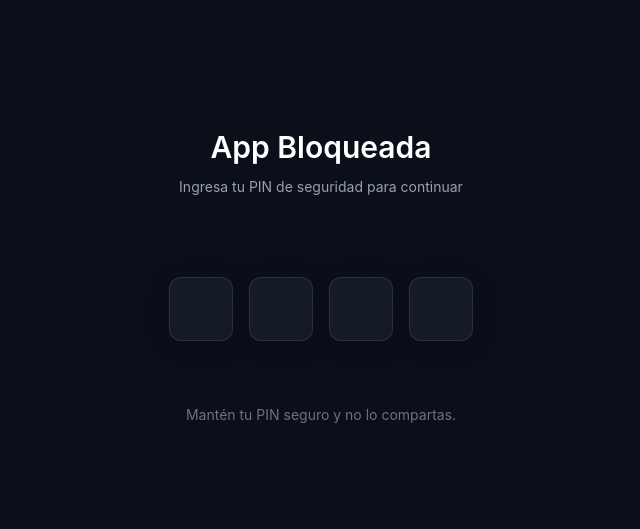
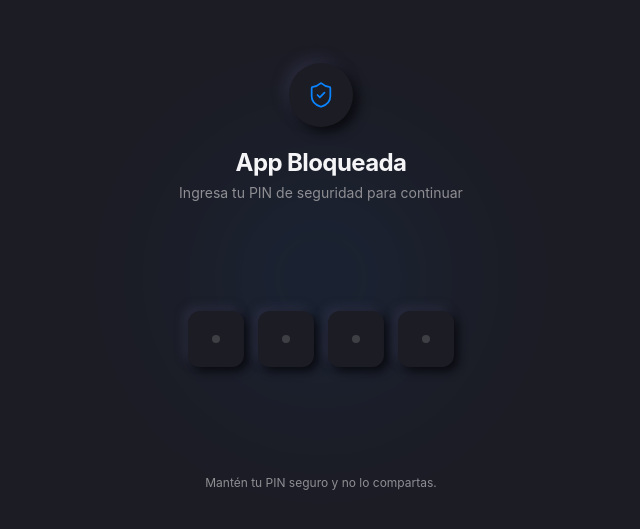
Before and after one commit to 2001mapa/MoneyBot, a Next.js app: page /lock in a window 1280 px wide. Shown: the part 123-652 px from the top of the page, without its empty margins (319-959 px from the left). Built offline with nearby package versions, Linux system fonts and the light colour scheme.

Commit message:
feat(lock): neumorfismo theme-aware en pantalla PIN con animacion orbital mejorada

```diff
--- a/src/components/OTPVerification.tsx
+++ b/src/components/OTPVerification.tsx
@@ -1,8 +1,8 @@
 'use client'
 
-import React, { useState, useEffect, useRef } from 'react'
+import React, { useState, useRef } from 'react'
 import { motion, AnimatePresence } from 'framer-motion'
-import { Lock } from 'lucide-react'
+import { ShieldCheck, AlertCircle } from 'lucide-react'
 
 interface OTPVerificationProps {
   onSuccess?: () => void
@@ -15,8 +15,8 @@ interface OTPVerificationProps {
 export function OTPVerification({
   onSuccess,
   onVerify,
-  title = "Verify your number",
-  subtitle = "Enter the 4-digit code",
+  title = "MoneyBot",
+  subtitle = "Ingresa tu PIN de 4 dígitos",
   hideToast = false
 }: OTPVerificationProps) {
   const [otp, setOtp] = useState(['', '', '', ''])
@@ -25,23 +25,19 @@ export function OTPVerification({
   const [isError, setIsError] = useState(false)
   const inputRefs = useRef<(HTMLInputElement | null)[]>([])
 
-  useEffect(() => {
-    async function processCode() {
-      if (otp.every(digit => digit !== '') && !isVerifying && !isError && !isVerified) {
+  const processCode = async (newOtp: string[]) => {
+    if (!newOtp.every(d => d !== '') || isVerifying || isError || isVerified) return
     setIsVerifying(true)
-        const codeStr = otp.join('')
+    const codeStr = newOtp.join('')
 
     if (onVerify) {
       const isValid = await onVerify(codeStr)
       if (isValid) {
-            // After 1.5s in orbit, trigger the final collapse
         setTimeout(() => {
           setIsVerified(true)
-              // Wait 0.5s for collapse animation, then route
-              setTimeout(() => { if (onSuccess) onSuccess() }, 500)
-            }, 1500)
+          setTimeout(() => { if (onSuccess) onSuccess() }, 700)
+        }, 1800)
       } else {
-            // Wait a bit, then shake and reset
         setTimeout(() => {
           setIsError(true)
           setIsVerifying(false)
@@ -49,19 +45,16 @@ export function OTPVerification({
           setTimeout(() => {
             setIsError(false)
             inputRefs.current[0]?.focus()
-              }, 600)
+          }, 700)
         }, 1000)
       }
     } else {
       setTimeout(() => {
         setIsVerified(true)
-            setTimeout(() => { if (onSuccess) onSuccess() }, 500)
-          }, 1500)
+        setTimeout(() => { if (onSuccess) onSuccess() }, 700)
+      }, 1800)
     }
   }
-    }
-    processCode()
-  }, [otp, isVerifying, isError, isVerified, onSuccess, onVerify])
 
   const handleChange = (index: number, value: string) => {
     setIsError(false)
@@ -71,6 +64,7 @@ export function OTPVerification({
     newOtp[index] = digit
     setOtp(newOtp)
     if (digit && index < 3) inputRefs.current[index + 1]?.focus()
+    processCode(newOtp)
   }
 
   const handleKeyDown = (index: number, e: React.KeyboardEvent<HTMLInputElement>) => {
@@ -88,99 +82,214 @@ export function OTPVerification({
       setOtp(newOtp)
       const nextFocus = Math.min(pastedData.length, 3)
       inputRefs.current[nextFocus]?.focus()
+      processCode(newOtp)
     }
   }
 
+  // Posiciones de los 4 cubos en órbita (distribuidos en cruz)
+  const orbitRadius = 52
+  const orbitPositions = [
+    { x: -orbitRadius, y: 0 },       // izquierda
+    { x: 0,           y: -orbitRadius }, // arriba
+    { x: orbitRadius, y: 0 },        // derecha
+    { x: 0,           y: orbitRadius },  // abajo
+  ]
+
   return (
-    <div className="min-h-screen bg-[#0B0F19] text-white flex flex-col items-center justify-center p-6 font-sans relative overflow-hidden">
+    <div
+      className="min-h-screen flex flex-col items-center justify-center p-6 relative overflow-hidden"
+      style={{ background: 'var(--background)', color: 'var(--foreground)' }}
+    >
+      {/* Ambient glow orb — adapts to theme primary color */}
+      <div
+        className="absolute w-96 h-96 rounded-full blur-3xl opacity-10 pointer-events-none"
+        style={{ background: 'radial-gradient(circle, var(--primary), transparent 70%)' }}
+      />
 
-      <div className="w-full max-w-sm mb-12 text-center relative z-10">
-        <h1 className="text-3xl font-semibold mb-3">{title}</h1>
-        <p className="text-gray-400 text-sm">{subtitle}</p>
+      {/* Header */}
+      <motion.div
+        className="w-full max-w-xs mb-14 text-center z-10"
+        animate={{ y: isVerifying ? -12 : 0, opacity: isVerifying ? 0.6 : 1 }}
+        transition={{ duration: 0.5 }}
+      >
+        {/* Icon neumorphic circle */}
+        <div
+          className="w-16 h-16 rounded-full flex items-center justify-center mx-auto mb-5"
+          style={{
+            background: 'var(--background)',
+            boxShadow: '5px 5px 12px var(--neu-dark), -5px -5px 12px var(--neu-light)',
+          }}
+        >
+          <motion.div
+            animate={isVerified ? { scale: [1, 1.3, 1] } : {}}
+            transition={{ duration: 0.4 }}
+          >
+            <ShieldCheck
+              className="w-7 h-7"
+              strokeWidth={1.5}
+              style={{ color: isVerified ? 'var(--income)' : 'var(--primary)' }}
+            />
+          </motion.div>
         </div>
 
-      <div className="w-full max-w-sm h-32 flex items-center justify-center relative">
+        <h1 className="text-2xl font-bold tracking-tight mb-1">{title}</h1>
+        <p className="text-sm" style={{ color: 'var(--muted-foreground)' }}>{subtitle}</p>
+      </motion.div>
 
-        {/* SVG Orbital Ring & Hub */}
+      {/* === MAIN PIN AREA === */}
+      <div className="relative w-40 h-40 flex items-center justify-center z-10 mb-14">
+
+        {/* Orbital SVG ring — visible during verification */}
         <AnimatePresence>
           {isVerifying && !isVerified && (
             <motion.div
-              initial={{ opacity: 0, scale: 0.8 }}
+              initial={{ opacity: 0, scale: 0.6 }}
               animate={{ opacity: 1, scale: 1 }}
-              exit={{ opacity: 0, scale: 0 }}
-              transition={{ delay: 0.2, duration: 0.5 }}
+              exit={{ opacity: 0, scale: 0.6 }}
+              transition={{ duration: 0.4 }}
               className="absolute inset-0 flex items-center justify-center pointer-events-none"
             >
-              <svg width="140" height="140" className="absolute">
-                <circle cx="70" cy="70" r="48" stroke="rgba(255,255,255,0.15)" strokeWidth="1" fill="none" />
-                <circle cx="70" cy="70" r="4" fill="#3b82f6" />
+              <svg width="160" height="160">
+                {/* Guide ring */}
+                <circle
+                  cx="80" cy="80" r={orbitRadius}
+                  stroke="var(--border)"
+                  strokeWidth="1.5"
+                  fill="none"
+                />
+                {/* Spinning comet arc */}
+                <motion.circle
+                  cx="80" cy="80" r={orbitRadius}
+                  stroke="var(--primary)"
+                  strokeWidth="2"
+                  fill="none"
+                  strokeDasharray={`${orbitRadius * 0.8} ${orbitRadius * 6}`}
+                  strokeLinecap="round"
+                  animate={{ rotate: 360 }}
+                  transition={{ duration: 1.2, repeat: Infinity, ease: 'linear' }}
+                  style={{ transformOrigin: '80px 80px' }}
+                />
+                {/* Center nucleus */}
+                <motion.circle
+                  cx="80" cy="80" r="5"
+                  fill="var(--primary)"
+                  animate={{ scale: [1, 1.3, 1], opacity: [1, 0.7, 1] }}
+                  transition={{ duration: 1.2, repeat: Infinity, ease: 'easeInOut' }}
+                  style={{ transformOrigin: '80px 80px' }}
+                />
               </svg>
             </motion.div>
           )}
         </AnimatePresence>
 
-        {/* Orbiting Cubes */}
-        <div className="relative flex items-center justify-center w-full h-full">
+        {/* Success ring */}
+        <AnimatePresence>
+          {isVerified && (
+            <motion.div
+              initial={{ opacity: 0, scale: 0.5 }}
+              animate={{ opacity: 1, scale: 1 }}
+              transition={{ duration: 0.5, type: 'spring', bounce: 0.5 }}
+              className="absolute inset-0 flex items-center justify-center pointer-events-none"
+            >
+              <svg width="160" height="160">
+                <motion.circle
+                  cx="80" cy="80" r={orbitRadius}
+                  stroke="var(--income)"
+                  strokeWidth="2.5"
+                  fill="none"
+                  initial={{ pathLength: 0 }}
+                  animate={{ pathLength: 1 }}
+                  transition={{ duration: 0.5, ease: 'easeOut' }}
+                />
+                <circle cx="80" cy="80" r="8" fill="var(--income)" />
+              </svg>
+            </motion.div>
+          )}
+        </AnimatePresence>
+
+        {/* The 4 orbiting cubes */}
         {otp.map((digit, idx) => {
-            const normalX = (idx - 1.5) * 80 // Spread them out: -120, -40, 40, 120
-            const orbitAngle = idx * 90
+          const normalX = (idx - 1.5) * 70  // Spread linearly: -105, -35, 35, 105
+          const orbitPos = orbitPositions[idx]
 
           return (
             <motion.div
               key={idx}
-                className="absolute flex items-center justify-center"
-                initial={false}
+              className="absolute"
               animate={
                 isVerified
-                    ? {
-                        x: 0,
-                        rotate: orbitAngle + 1080 // Keep rotating or freeze
+                  ? { x: 0, y: 0, scale: 0, opacity: 0 }
+                  : isVerifying
+                    ? { x: orbitPos.x, y: orbitPos.y, rotate: [0, 360], scale: 0.65, opacity: 0.9 }
+                    : { x: normalX, y: 0, scale: 1, opacity: 1 }
               }
+              transition={
+                isVerified
+                  ? { duration: 0.4, ease: 'easeIn' }
                   : isVerifying
                     ? {
-                          x: 0,
-                          rotate: [0, 0, orbitAngle + 360, orbitAngle + 720, orbitAngle + 1080],
+                        x: { duration: 0.5, ease: 'easeInOut' },
+                        y: { duration: 0.5, ease: 'easeInOut' },
+                        rotate: { duration: 2, repeat: Infinity, ease: 'linear' },
+                        scale: { duration: 0.4 },
                       }
-                      : { x: normalX, rotate: 0 }
+                    : { x: { duration: 0.4, ease: 'easeInOut' }, scale: { duration: 0.3 } }
               }
-                transition={{
-                  x: { duration: 0.4, ease: "easeInOut" },
-                  rotate: isVerified
-                    ? { duration: 0.5 }
-                    : { times: [0, 0.2, 0.5, 0.8, 1], duration: 2.5, ease: [0.4, 0, 0.2, 1] }
+            >
+              {/* Cube wrapper with neumorphism */}
+              <motion.div
+                className="w-14 h-14 rounded-xl flex items-center justify-center relative"
+                style={{
+                  background: 'var(--background)',
+                  boxShadow: digit && !isVerifying
+                    ? 'inset 3px 3px 7px var(--neu-dark), inset -3px -3px 7px var(--neu-light)'
+                    : isError
+                      ? '3px 3px 8px var(--neu-dark), -3px -3px 8px var(--neu-light)'
+                      : '4px 4px 10px var(--neu-dark), -4px -4px 10px var(--neu-light)',
                 }}
+                animate={
+                  isError ? { x: [-6, 6, -6, 6, -3, 3, 0] } : {}
+                }
+                transition={isError ? { duration: 0.5 } : {}}
               >
-                <motion.div
-                  animate={
-                    isVerified
-                      ? { x: 0, scale: 0 }
-                      : isVerifying
-                        ? { x: [0, 0, 48], scale: 0.5 }
-                        : isError
-                          ? { x: [-10, 10, -10, 10, -5, 5, 0], scale: 1 }
-                          : { x: 0, scale: 1 }
-                  }
-                  transition={{
-                    x: isVerifying && !isVerified ? { times: [0, 0.2, 1], duration: 1, ease: "easeInOut" } : { duration: 0.4 },
-                    scale: { duration: 0.4, ease: "easeInOut" }
-                  }}
-                  className="relative w-16 h-16 flex items-center justify-center"
-                >
-                  {/* SVG Border Tracer (Illuminates from start to end) */}
+                {/* SVG border tracer — draws with theme primary color */}
                 {!isVerifying && !isError && (
-                    <svg className="absolute inset-0 w-full h-full pointer-events-none z-10" viewBox="0 0 64 64">
+                  <svg className="absolute inset-0 w-full h-full pointer-events-none" viewBox="0 0 56 56">
                     <motion.rect
-                        x="1" y="1" width="62" height="62" rx="11"
+                      x="1.5" y="1.5" width="53" height="53" rx="10"
                       fill="none"
-                        stroke="#3b82f6"
+                      stroke="var(--primary)"
                       strokeWidth="2"
                       initial={{ pathLength: 0, opacity: 0 }}
                       animate={{ pathLength: digit ? 1 : 0, opacity: digit ? 1 : 0 }}
-                        transition={{ duration: 0.4, ease: "easeOut" }}
+                      transition={{ duration: 0.35, ease: 'easeOut' }}
                     />
                   </svg>
                 )}
 
+                {/* Error indicator ring */}
+                {isError && (
+                  <svg className="absolute inset-0 w-full h-full pointer-events-none" viewBox="0 0 56 56">
+                    <rect
+                      x="1.5" y="1.5" width="53" height="53" rx="10"
+                      fill="none"
+                      stroke="var(--expense)"
+                      strokeWidth="2"
+                    />
+                  </svg>
+                )}
+
+                {/* Glow ring while verifying */}
+                {isVerifying && (
+                  <motion.div
+                    className="absolute inset-0 rounded-xl"
+                    style={{ border: '1.5px solid var(--primary)', opacity: 0.6 }}
+                    animate={{ opacity: [0.3, 0.8, 0.3] }}
+                    transition={{ duration: 1.2, repeat: Infinity }}
+                  />
+                )}
+
+                {/* Hidden input */}
                 <input
                   ref={(el) => { inputRefs.current[idx] = el }}
                   type="password"
@@ -190,27 +299,97 @@ export function OTPVerification({
                   onKeyDown={(e) => handleKeyDown(idx, e)}
                   onPaste={handlePaste}
                   disabled={isVerifying}
-                    className={`absolute inset-0 w-full h-full bg-[#151A27] rounded-xl text-center text-3xl font-black focus:outline-none transition-all duration-300 shadow-[0_4px_24px_rgba(0,0,0,0.2)] ${
-                      isVerifying
-                        ? 'text-transparent border-blue-500 shadow-[0_0_20px_rgba(59,130,246,0.8)] border-2'
-                        : isError
-                          ? 'border-red-500 text-red-500 border'
-                          : digit ? 'border-transparent text-white' : 'border-white/10 text-white border'
-                    }`}
+                  maxLength={1}
+                  className="absolute inset-0 w-full h-full opacity-0 cursor-pointer z-20 rounded-xl"
+                  style={{ caretColor: 'transparent' }}
                 />
+
+                {/* Dot indicator */}
+                <AnimatePresence>
+                  {digit && (
+                    <motion.div
+                      initial={{ scale: 0 }}
+                      animate={{ scale: 1 }}
+                      exit={{ scale: 0 }}
+                      transition={{ type: 'spring', bounce: 0.5, duration: 0.3 }}
+                      className="w-3 h-3 rounded-full z-10 pointer-events-none"
+                      style={{ background: isVerifying ? 'var(--primary)' : 'var(--foreground)' }}
+                    />
+                  )}
+                </AnimatePresence>
+
+                {/* Empty placeholder dot */}
+                {!digit && !isVerifying && (
+                  <div
+                    className="w-2 h-2 rounded-full"
+                    style={{ background: 'var(--muted-foreground)', opacity: 0.3 }}
+                  />
+                )}
               </motion.div>
             </motion.div>
           )
         })}
       </div>
-      </div>
 
+      {/* Status text */}
       <motion.div
-        animate={{ y: isVerifying ? -40 : 0, opacity: isVerifying ? 0.5 : 1 }}
-        transition={{ duration: 0.5, ease: "easeInOut" }}
-        className="w-full max-w-sm mt-8 text-center text-sm text-gray-500"
+        className="z-10 flex flex-col items-center gap-2"
+        animate={{ opacity: 1, y: 0 }}
+        initial={{ opacity: 0, y: 10 }}
+        transition={{ delay: 0.3 }}
+      >
+        <AnimatePresence mode="wait">
+          {isVerifying && !isVerified && (
+            <motion.p
+              key="verifying"
+              initial={{ opacity: 0, y: 6 }}
+              animate={{ opacity: 1, y: 0 }}
+              exit={{ opacity: 0, y: -6 }}
+              className="text-xs font-semibold uppercase tracking-widest"
+              style={{ color: 'var(--primary)' }}
+            >
+              Verificando...
+            </motion.p>
+          )}
+          {isVerified && (
+            <motion.p
+              key="verified"
+              initial={{ opacity: 0, y: 6 }}
+              animate={{ opacity: 1, y: 0 }}
+              exit={{ opacity: 0, y: -6 }}
+              className="text-xs font-semibold uppercase tracking-widest flex items-center gap-2"
+              style={{ color: 'var(--income)' }}
+            >
+              <ShieldCheck className="w-4 h-4" strokeWidth={2} />
+              Acceso concedido
+            </motion.p>
+          )}
+          {isError && (
+            <motion.p
+              key="error"
+              initial={{ opacity: 0, y: 6 }}
+              animate={{ opacity: 1, y: 0 }}
+              exit={{ opacity: 0, y: -6 }}
+              className="text-xs font-semibold uppercase tracking-widest flex items-center gap-2"
+              style={{ color: 'var(--expense)' }}
+            >
+              <AlertCircle className="w-4 h-4" strokeWidth={2} />
+              PIN incorrecto
+            </motion.p>
+          )}
+          {!isVerifying && !isVerified && !isError && (
+            <motion.p
+              key="idle"
+              initial={{ opacity: 0 }}
+              animate={{ opacity: 1 }}
+              exit={{ opacity: 0 }}
+              className="text-xs"
+              style={{ color: 'var(--muted-foreground)' }}
             >
               Mantén tu PIN seguro y no lo compartas.
+            </motion.p>
+          )}
+        </AnimatePresence>
       </motion.div>
     </div>
   )
```
Lines whose indentation alone changed are shown as unchanged.
